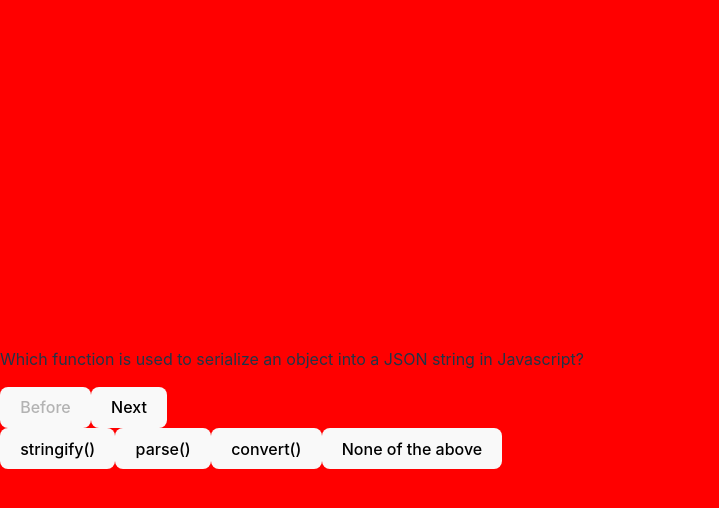
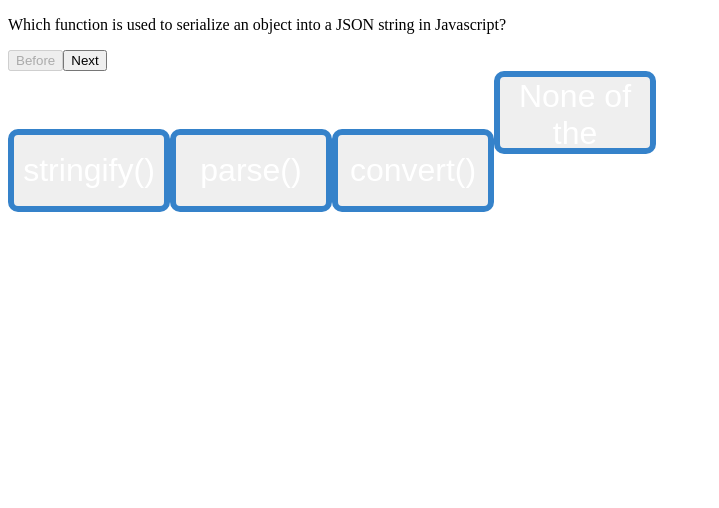
Before and after one commit to kna1703/quiz_react, a React (Vite) app: page / in a window 1280 px wide. Shown: the top 508 px of the page, without its empty margins (0-719 px from the left). Built offline with nearby package versions, Linux system fonts and the light colour scheme.

Commit message:
components ButtonAnswer

```diff
--- a/src/components/ButtonAnswer/ButtonAnswer.css
+++ b/src/components/ButtonAnswer/ButtonAnswer.css
@@ -0,0 +1,9 @@
+.btn-answer {
+  border: solid 6px #3582ca;
+  color: #ffff;
+  font-size: 32px;
+  border-radius: 10px;
+  text-decoration: none;
+  width: 162px;
+  height: 83px;
+}
--- a/src/components/ButtonAnswer/ButtonAnswer.jsx
+++ b/src/components/ButtonAnswer/ButtonAnswer.jsx
@@ -1,7 +1,6 @@
 import { quiz } from "../../question";
 import PropTypes from "prop-types";
-
-import { useState } from "react";
+import "./ButtonAnswer.css";
 
 function ButtonAnswer({ index, isCorrect, setCorrect }) {
   const questionData = quiz[index];
@@ -18,19 +17,35 @@ function ButtonAnswer({ index, isCorrect, setCorrect }) {
 
   return (
     <>
-      <button value={questionData.choices[0]} onClick={handleChoice}>
+      <button
+        value={questionData.choices[0]}
+        onClick={handleChoice}
+        className="btn-answer"
+      >
         {" "}
         {questionData.choices[0]}{" "}
       </button>
-      <button value={questionData.choices[1]} onClick={handleChoice}>
+      <button
+        value={questionData.choices[1]}
+        onClick={handleChoice}
+        className="btn-answer"
+      >
         {" "}
         {questionData.choices[1]}
       </button>
-      <button value={questionData.choices[2]} onClick={handleChoice}>
+      <button
+        value={questionData.choices[2]}
+        onClick={handleChoice}
+        className="btn-answer"
+      >
         {" "}
         {questionData.choices[2]}
       </button>
-      <button value={questionData.choices[3]} onClick={handleChoice}>
+      <button
+        value={questionData.choices[3]}
+        onClick={handleChoice}
+        className="btn-answer"
+      >
         {" "}
         {questionData.choices[3]}
       </button>
--- a/src/index.css
+++ b/src/index.css
@@ -1,4 +1,4 @@
-:root {
+/* :root {
   font-family: Inter, system-ui, Avenir, Helvetica, Arial, sans-serif;
   line-height: 1.5;
   font-weight: 400;
@@ -34,9 +34,9 @@ body {
 h1 {
   font-size: 3.2em;
   line-height: 1.1;
-}
+} */
 
-button {
+/* button {
   border-radius: 8px;
   border: 1px solid transparent;
   padding: 0.6em 1.2em;
@@ -46,16 +46,16 @@ button {
   background-color: #1a1a1a;
   cursor: pointer;
   transition: border-color 0.25s;
-}
-button:hover {
+} */
+/* button:hover {
   border-color: #646cff;
 }
 button:focus,
 button:focus-visible {
   outline: 4px auto -webkit-focus-ring-color;
-}
+} */
 
-@media (prefers-color-scheme: light) {
+/* @media (prefers-color-scheme: light) {
   :root {
     color: #213547;
     background-color: #ffffff;
@@ -66,4 +66,4 @@ button:focus-visible {
   button {
     background-color: #f9f9f9;
   }
-}
+} */
```
